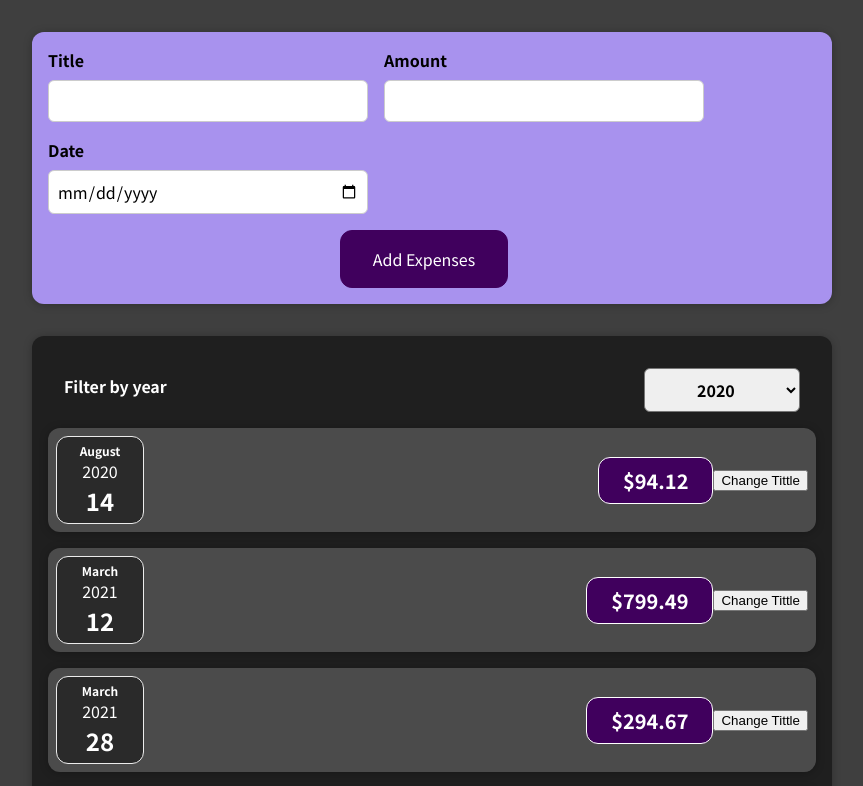
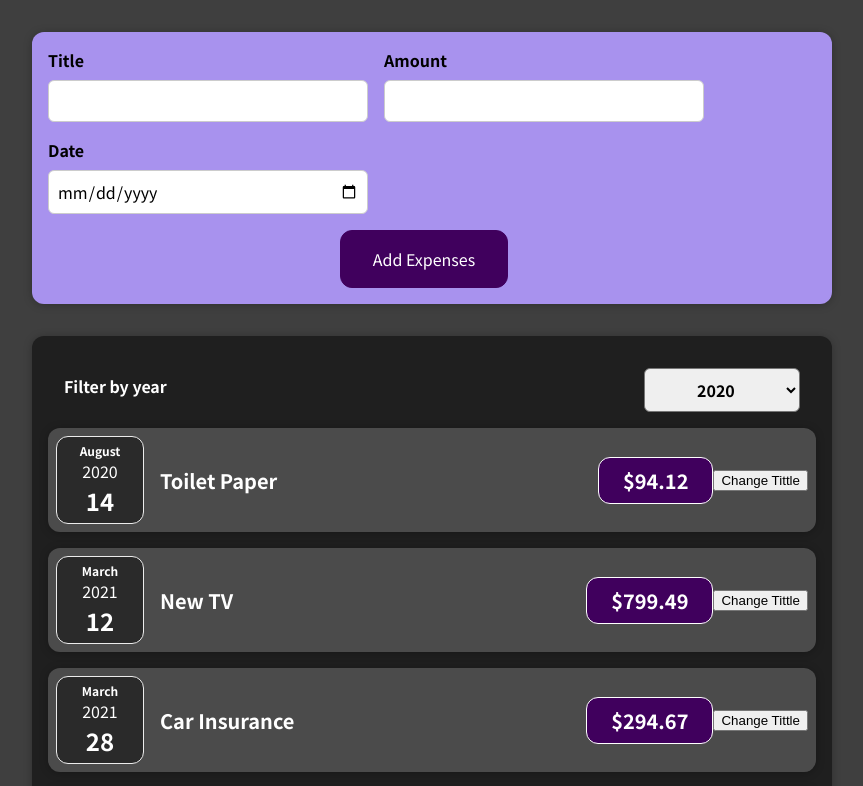
Before and after one commit to IvanSetiawan2001/react-guide-complete, a React (Create React App) app: page / in a window 1280 px wide. Shown: the top 786 px of the page, without its empty margins (208-1071 px from the left). Built offline with nearby package versions, Linux system fonts and the light colour scheme.

Commit message:
Using statefull list

```diff
--- a/src/App.js
+++ b/src/App.js
@@ -1,8 +1,8 @@
+import { useState } from "react";
 import Expenses from "./components/Expenses/Expenses";
 import NewExpenses from "./components/NewExpense/NewExpense";
 
-const App = () => {
-  const expenses = [
+const DUMMY_EXPENSES = [
   {
     id: "e1",
     title: "Toilet Paper",
@@ -24,9 +24,13 @@ const App = () => {
   },
 ];
 
+const App = () => {
+  const [expenses, setExpenses] = useState(DUMMY_EXPENSES);
+
   const addExpenseHandler = (expense) => {
-    console.log("in app js");
-    console.log(expense);
+    setExpenses((prevExpense) => {
+      return [expense, ...prevExpense];
+    });
   };
 
   return (
--- a/src/components/Expenses/ExpenseItem.js
+++ b/src/components/Expenses/ExpenseItem.js
@@ -16,7 +16,7 @@ const ExpenseItem = (props) => {
       <Card className="expense-item">
         <ExpenseDate date={props.date} />
         <div className="expense-item__description">
-          <h2>{title}</h2>
+          <h2>{props.title}</h2>
           <div className="expense-item__price">${props.amount}</div>
         </div>
         <button onClick={clickHandler}>Change Tittle</button>
--- a/src/components/Expenses/Expenses.js
+++ b/src/components/Expenses/Expenses.js
@@ -16,7 +16,7 @@ const Expenses = (expenses) => {
       <ExpensesFilter selected={year} onDropdownChange={savedDropdownChange} />
       {expenses.props.map((expense) => (
         <ExpenseItem
-          tittle={expense.title}
+          title={expense.title}
           amount={expense.amount}
           date={expense.date}
         />
```
Also changed, not shown: 1 other file (tests, documents, lock files or other folders). Lines whose indentation alone changed are shown as unchanged.
